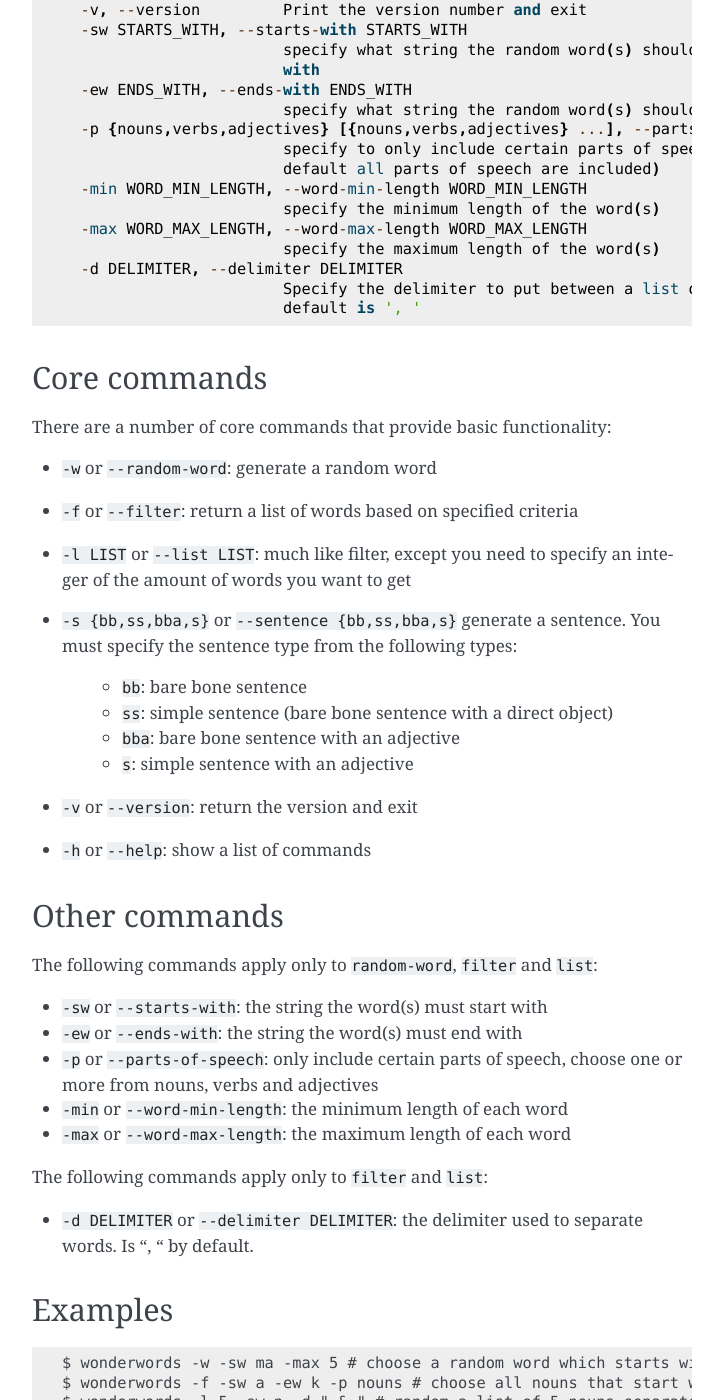
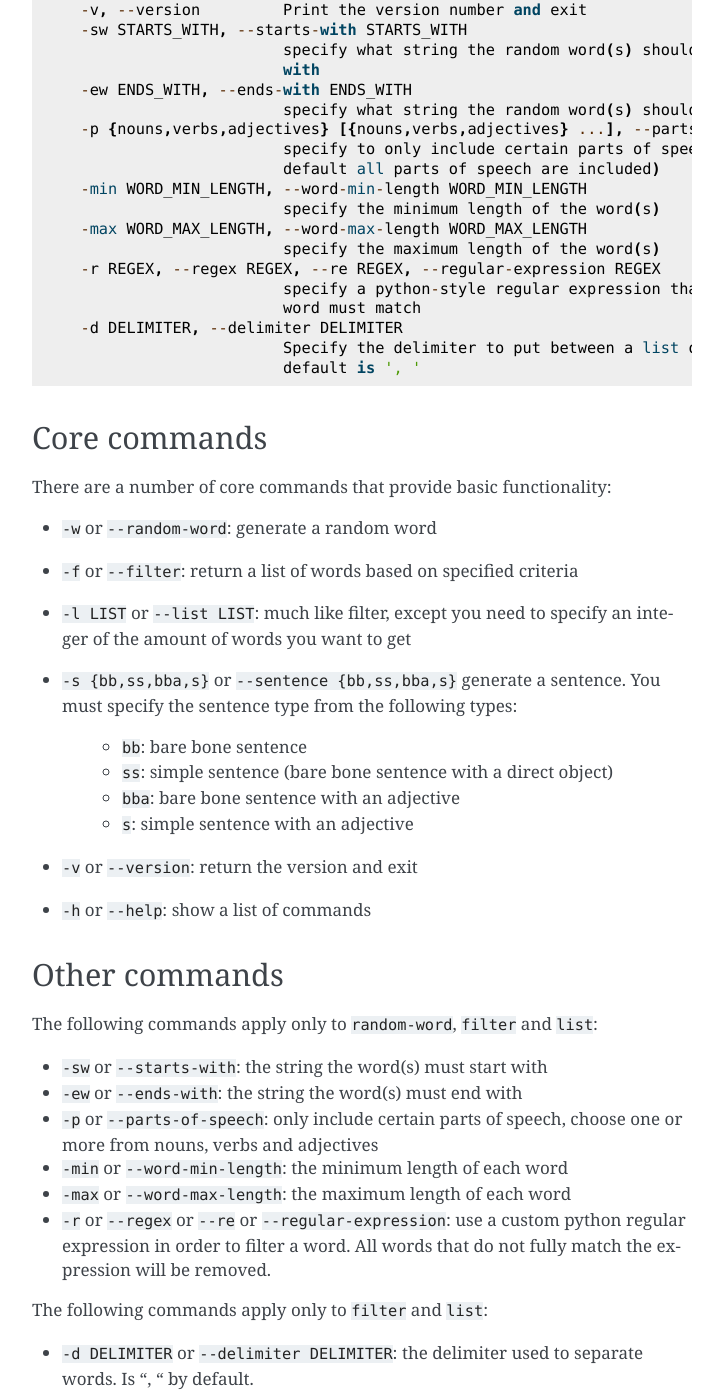
Before and after one commit to mrmaxguns/wonderwordsmodule, a Sphinx documentation site: the page built from docs/api_docs/cli.rst, in a window 1280 px wide and 1400 px high, scrolled down 454 px. Shown: the whole window, without its empty margins (388-1111 px from the left). Built offline with Sphinx 7.4.7, drawn with Linux system fonts in a browser that asks for light colours.

Commit message:
docs: added documentation for the regular expression CLI feature

```diff
--- a/docs/api_docs/cli.rst
+++ b/docs/api_docs/cli.rst
@@ -10,7 +10,7 @@
   usage: wonderwords [-h] [-w] [-f] [-l LIST] [-s {bb,ss,bba,s}] [-v]
                      [-sw STARTS_WITH] [-ew ENDS_WITH]
                      [-p {nouns,verbs,adjectives} [{nouns,verbs,adjectives} ...]]
-                     [-min WORD_MIN_LENGTH] [-max WORD_MAX_LENGTH]
+                     [-min WORD_MIN_LENGTH] [-max WORD_MAX_LENGTH] [-r REGEX]
                      [-d DELIMITER]
 
   optional arguments:
@@ -34,6 +34,9 @@
                           specify the minimum length of the word(s)
     -max WORD_MAX_LENGTH, --word-max-length WORD_MAX_LENGTH
                           specify the maximum length of the word(s)
+    -r REGEX, --regex REGEX, --re REGEX, --regular-expression REGEX
+                          specify a python-style regular expression that every
+                          word must match
     -d DELIMITER, --delimiter DELIMITER
                           Specify the delimiter to put between a list of words,
                           default is ', '
@@ -69,6 +72,9 @@
   one or more from nouns, verbs and adjectives
 * ``-min`` or ``--word-min-length``: the minimum length of each word
 * ``-max`` or ``--word-max-length``: the maximum length of each word
+* ``-r`` or ``--regex`` or ``--re`` or ``--regular-expression``: use a custom
+  python regular expression in order to filter a word. All words that do not
+  fully match the expression will be removed.
 
 The following commands apply only to ``filter`` and ``list``:
 
```
Also changed, not shown: PYPI.md (+5 -2 lines), README.md (+5 -2 lines).
